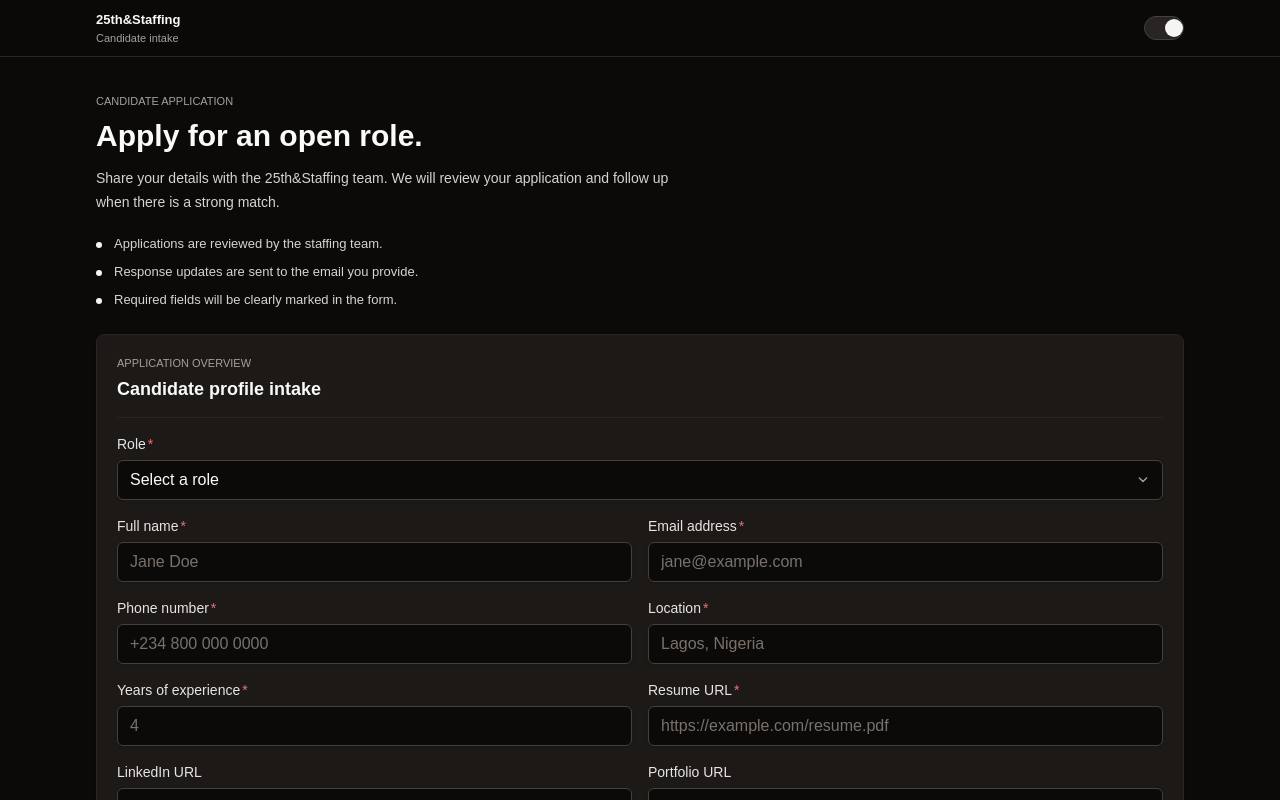
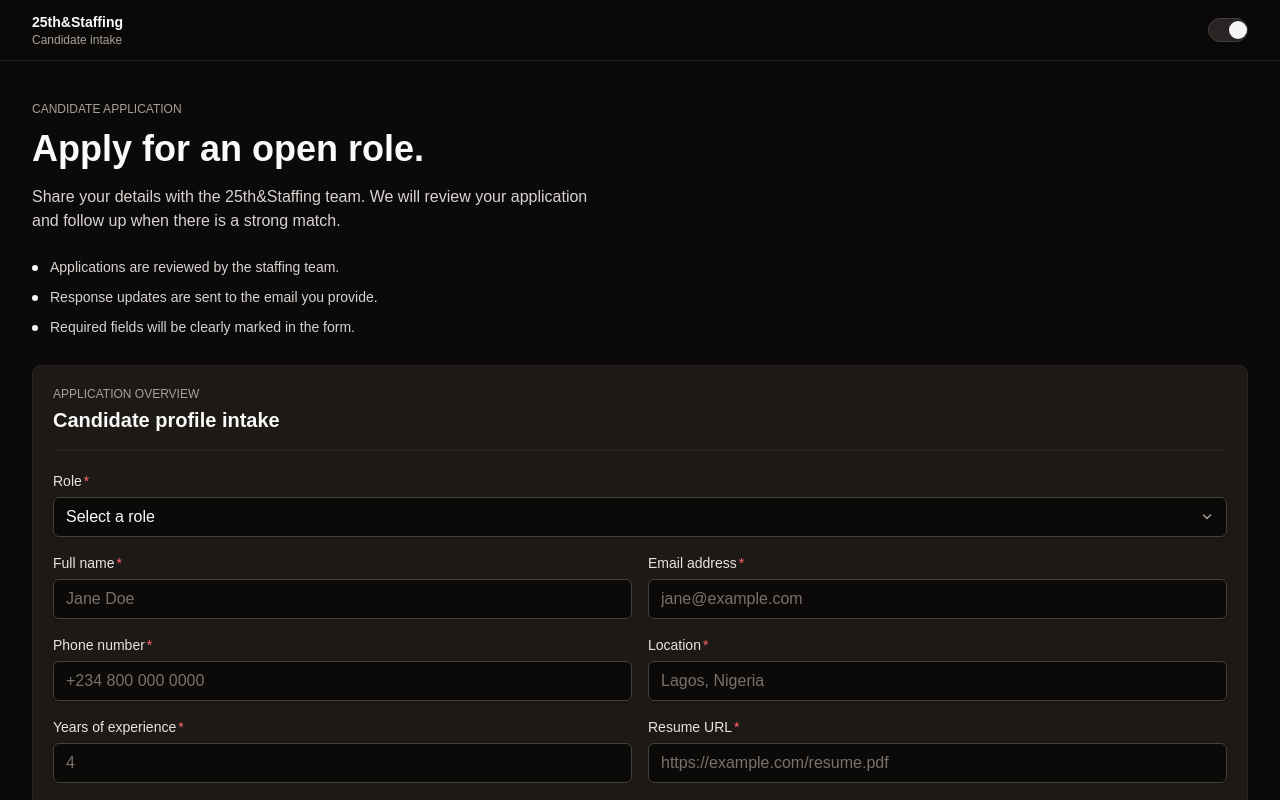
Before and after one commit to Tnath1/c_app_ui, a Next.js app: page / in a window 1280 px wide. Shown: the top 800 px of the page. Built offline with nearby package versions, Linux system fonts and the light colour scheme.

Commit message:
Restore full-width page scale

```diff
--- a/src/app/page.tsx
+++ b/src/app/page.tsx
@@ -7,7 +7,7 @@ export default function Home() {
   return (
     <main className="min-h-screen bg-stone-50 dark:bg-stone-950" id="top">
       <header className="sticky top-0 z-30 border-b border-stone-200 bg-white/95 backdrop-blur dark:border-stone-800 dark:bg-stone-950/95">
-        <div className="mx-auto flex max-w-6xl items-center justify-between px-5 py-2.5 sm:px-6 lg:px-8">
+        <div className="flex w-full items-center justify-between px-5 py-3 sm:px-6 lg:px-8">
           <a
             href="#main-content"
             className="sr-only hover:bg-stone-800 focus:not-sr-only focus:absolute focus:left-5 focus:top-4 focus:rounded-md focus:bg-stone-950 focus:px-3 focus:py-2 focus:text-sm focus:text-white dark:focus:bg-stone-100 dark:focus:text-stone-950"
@@ -20,10 +20,10 @@ export default function Home() {
             href="#top"
             id="site-brand"
           >
-            <p className="text-[13px] font-semibold tracking-normal text-stone-950 dark:text-stone-50">
+            <p className="text-sm font-semibold tracking-normal text-stone-950 dark:text-stone-50">
               25th&amp;Staffing
             </p>
-            <p className="text-[11px] text-stone-500 dark:text-stone-400">
+            <p className="text-xs text-stone-500 dark:text-stone-400">
               Candidate intake
             </p>
           </a>
@@ -35,21 +35,21 @@ export default function Home() {
 
       <section
         id="main-content"
-        className="mx-auto grid w-full max-w-6xl gap-6 px-5 py-7 sm:px-6 lg:px-8 lg:py-9"
+        className="grid w-full gap-7 px-5 py-8 sm:px-6 lg:px-8 lg:py-10"
       >
         <aside>
-          <p className="text-[11px] font-medium uppercase tracking-normal text-stone-500 dark:text-stone-400">
+          <p className="text-xs font-medium uppercase tracking-normal text-stone-500 dark:text-stone-400">
             Candidate application
           </p>
-          <h1 className="mt-2 max-w-xl text-2xl font-semibold tracking-normal text-stone-950 sm:text-3xl dark:text-stone-50">
+          <h1 className="mt-3 max-w-xl text-3xl font-semibold tracking-normal text-stone-950 sm:text-4xl dark:text-stone-50">
             Apply for an open role.
           </h1>
-          <p className="mt-3 max-w-xl text-sm leading-6 text-stone-600 dark:text-stone-300">
+          <p className="mt-4 max-w-xl text-sm leading-6 text-stone-600 sm:text-base dark:text-stone-300">
             Share your details with the 25th&amp;Staffing team. We will review
             your application and follow up when there is a strong match.
           </p>
 
-          <div className="mt-5 grid gap-2 text-[13px] leading-5 text-stone-600 dark:text-stone-300">
+          <div className="mt-6 grid gap-2.5 text-sm text-stone-600 dark:text-stone-300">
             <div className="flex gap-3">
               <span className="mt-2 h-1.5 w-1.5 rounded-full bg-stone-900 dark:bg-stone-100" />
               <p>Applications are reviewed by the staffing team.</p>
@@ -67,21 +67,21 @@ export default function Home() {
 
         <section
           aria-labelledby="application-form-title"
-          className="rounded-lg border border-stone-200 bg-white p-4 shadow-sm sm:p-5 dark:border-stone-800 dark:bg-stone-900"
+          className="rounded-lg border border-stone-200 bg-white p-5 shadow-sm dark:border-stone-800 dark:bg-stone-900"
         >
-          <div className="border-b border-stone-200 pb-3.5 dark:border-stone-800">
-            <p className="text-[11px] font-medium uppercase tracking-normal text-stone-500 dark:text-stone-400">
+          <div className="border-b border-stone-200 pb-4 dark:border-stone-800">
+            <p className="text-xs font-medium uppercase tracking-normal text-stone-500 dark:text-stone-400">
               Application overview
             </p>
             <h2
               id="application-form-title"
-              className="mt-1 text-lg font-semibold tracking-normal text-stone-950 dark:text-stone-50"
+              className="mt-1 text-xl font-semibold tracking-normal text-stone-950 dark:text-stone-50"
             >
               Candidate profile intake
             </h2>
           </div>
 
-          <div className="pt-4">
+          <div className="pt-5">
             <Suspense
               fallback={
                 <LoadingState
```
